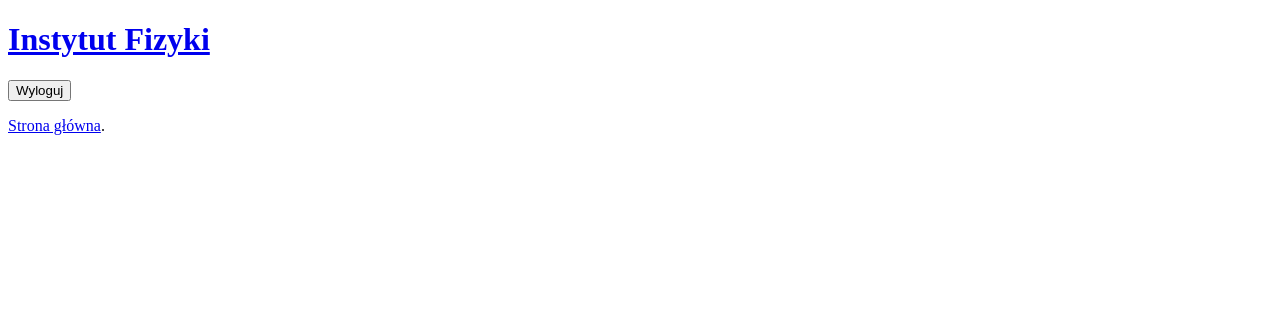
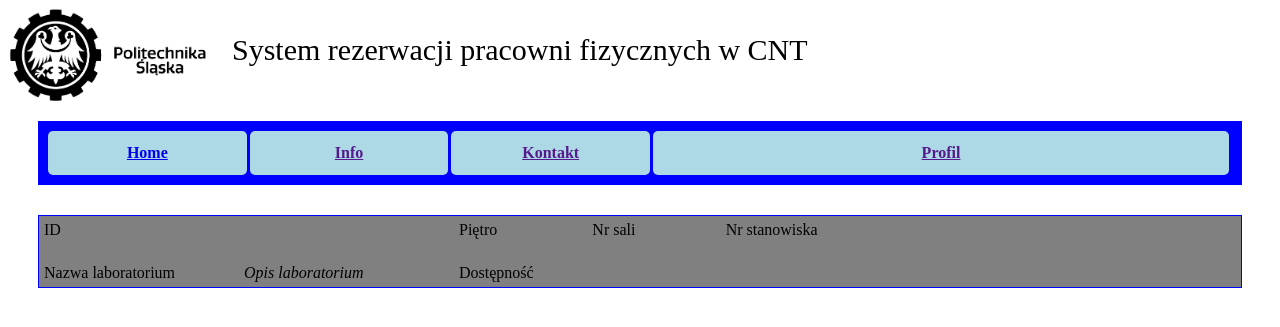
Before and after one commit to marcciszek/Rejestracja-sali-laboratoryjnych-django, a Django app: page /laboratoria/ in a window 1280 px wide. Shown: the top 327 px of the page. Run offline with Django 3.2, Linux system fonts and the light colour scheme; the visitor is signed in with stand-in values (Sample User, id 1); data that the repository does not hold is empty.

Commit message:
Dodano numer stanowiska do modelu (dodanie go do slug, zabezpieczono przed stworzeniem dwoch identycznych pokoi), dodano tabele wyswietlajaca liste dostepnych laboratoriow, pare drobnych poprawek w panelu administracyjnym

```diff
--- a/SheldonSite/Laboratoria/admin.py
+++ b/SheldonSite/Laboratoria/admin.py
@@ -4,7 +4,7 @@ from .models import Room
 
 @admin.register(Room)
 class RoomAdmin(admin.ModelAdmin):
-    list_display = ('title', 'description', 'floor', 'room_number', 'status')
-    list_filter = ('status', 'floor', 'room_number')
-    search_fields = ('title', 'description', 'room_number')
+    list_display = ('title', 'description', 'floor', 'room_number', 'room_station', 'status')
+    list_filter = ('status', 'floor', 'room_number', 'room_station')
+    search_fields = ('title', 'description', 'room_number', 'room_station')
     readonly_fields = ('slug',)
--- a/SheldonSite/Laboratoria/models.py
+++ b/SheldonSite/Laboratoria/models.py
@@ -12,15 +12,19 @@ class AvailableManager(models.Manager):
 
 class Room(models.Model):
     class Floor(models.IntegerChoices):
-        GROUND = 0
-        FIRST = 1
-        SECOUND = 2
+        Parter = 0
+        Pierwsze = 1
+        Drugie = 2
     floor = models.IntegerField(choices=Floor.choices,
-                                default=0)
+                                default=0,
+                                verbose_name="Piętro")
 
-    room_number = models.PositiveIntegerField()
-    title = models.CharField(max_length=50)
-    description = models.TextField()
+    room_number = models.PositiveIntegerField(verbose_name="Numer pokoju")
+    room_station = models.PositiveIntegerField(default=1,
+                                               verbose_name="Numer stanowiska")
+    title = models.CharField(max_length=50,
+                             verbose_name="Nazwa pokoju")
+    description = models.TextField(verbose_name="Opis")
 
     slug = models.SlugField(unique=True)
 
@@ -34,11 +38,14 @@ class Room(models.Model):
 
     def save(self, *args, **kwargs):
         if not self.slug:
-            self.slug = slugify(str(self.floor) + "-" + str(self.room_number))
+            self.slug = slugify(str(self.floor) + "-" + str(self.room_number) + "-" + str(self.room_station))
         super(Room, self).save(*args, **kwargs)
 
     class Meta:
-        ordering = ('floor', 'room_number')
+        verbose_name = 'Laboratorium'
+        verbose_name_plural = 'Laboratoria'
+        ordering = ('floor', 'room_number', 'room_station')
+        unique_together = ['floor', 'room_number', 'room_station']
 
     def __str__(self):
         return self.title
--- /dev/null
+++ b/SheldonSite/Laboratoria/static/lab_list.css
@@ -0,0 +1,115 @@
+ul#navbar {
+  display: flex;
+  flex-direction: row;
+  flex-wrap: wrap;
+  padding: 10px;
+  margin-left: 30px;
+  margin-right: 30px;
+  list-style: none;
+  background-color:blue;
+  align-items:stretch;
+}
+
+ul#navbar li {
+background-color:lightblue;
+  padding: 5px;
+  color: white;
+  font-weight: bold;
+  font-size: 1em;
+  text-align: center;
+  margin:0 3px 0 0;
+  border-radius:5px;
+  flex:1;
+}
+
+ul#navbar .navbaritem-profile{
+    flex-grow:3;
+}
+
+li a {
+  display: block;
+  padding: 8px;
+}
+
+img#polsl-logo{
+    max-width:200px;
+    max-height:200px;
+    display:inline;
+    vertical-align:middle;
+}
+
+div#room-container{
+    display:block;
+}
+
+#main-container{
+  margin: 20px;
+  padding: 10px;
+}
+
+.table-row {
+    display:flex;
+    flex-wrap:wrap;
+    align-items: stretch;
+    border:1px solid blue;
+    gap:15px;
+}
+
+.table-header{
+  background: gray;
+}
+
+.table-row > div.table-wrapper {
+    display:flex;
+    flex-basis: 400px;
+    max-width: 400px;
+}
+
+.table-row > div > div {
+    padding:5px;
+}
+
+.wrapper-room-id{
+
+}
+
+.wrapper-room-location{
+}
+
+.wrapper-room-location > div{
+  width: 50%;
+}
+
+.wrapper-room-name{
+
+}
+
+.wrapper-room-status{
+
+}
+
+.wrapper-room-name > div{
+  width: 50%;
+}
+
+.room-description{
+  font-style: italic;
+  cursor: pointer;
+}
+
+#website-title-header {
+    display:inline;
+    margin:0px 20px;
+    font-size:0px;
+}
+@media screen and (min-width:1200px){
+    #website-title-header{
+        font-size:30px;
+    }
+}
+
+@media screen and (max-width:500px){
+    .table-row > div.table-wrapper {
+    flex-direction: column;
+}
+}
--- a/SheldonSite/Laboratoria/templates/laboratoria/base_lab.html
+++ b/SheldonSite/Laboratoria/templates/laboratoria/base_lab.html
@@ -4,6 +4,7 @@
 <head>
     <meta charset="UTF-8">
     <title>{% block title %}{% endblock %}</title>
+    {% block extra_head %}{% endblock %}
 </head>
 <body>
         {% block mainpage %}
@@ -13,10 +14,10 @@
         {% endblock %}
     </div>
 </body>
-<footer>
-    <a href="{% url 'account:logout' %}">
-        <button>Wyloguj</button>
-    </a>
-    <p><a href="{% url 'homepage' %}">Strona główna</a>.</p>
-</footer>
+<!--<footer>-->
+<!--    <a href="{% url 'account:logout' %}">-->
+<!--        <button>Wyloguj</button>-->
+<!--    </a>-->
+<!--    <p><a href="{% url 'homepage' %}">Strona główna</a>.</p>-->
+<!--</footer>-->
 </html>
--- a/SheldonSite/Laboratoria/templates/laboratoria/room/detail.html
+++ b/SheldonSite/Laboratoria/templates/laboratoria/room/detail.html
@@ -5,7 +5,7 @@
 {% block mainpage %}
   <h1>
     <a href="{% url 'laboratoria:room_list' %}">
-      Instytut Fizyki
+      Lista Laboratoriów Instytutu Fizyki
     </a>
   </h1>
 {% endblock %}
@@ -14,6 +14,7 @@
     <h1>{{room.title}}</h1>
     <h3>Pietro: {{room.floor}}</h3>
     <h3>Pokój numer: {{room.room_number}}</h3>
+    <h3>Numer stanowiska: {{room.room_station}}</h3>
     <h2>
         {{room.description|linebreaks}}
     </h2>
--- a/SheldonSite/Laboratoria/templates/laboratoria/room/list.html
+++ b/SheldonSite/Laboratoria/templates/laboratoria/room/list.html
@@ -1,21 +1,76 @@
 {% extends "laboratoria/base_lab.html" %}
+{% load static %}
 
-{% block title %}Lista Laboratoriów{% endblock %}
+{% block title %}Lista - System rezerwacji pracowni fizycznych{% endblock %}
+{% block extra_head %}
+  <meta name="viewport" content="width=device-width, initial-scale=1.0">
+  <link href="{% static 'lab_list.css' %}" rel="stylesheet">
+{% endblock %}
 
 {% block mainpage %}
-  <h1>
-    <a href="{% url 'laboratoria:room_list' %}">
-      Instytut Fizyki
-    </a>
-  </h1>
 {% endblock %}
 
 {% block content %}
-  {% for room in rooms %}
-    <h2>
-      <a href="{{room.get_absolute_url}}">
-        {{room.title}}
-      </a>
-    </h2>
-  {% endfor %}
+<div id = "main-header" style="display: table; overflow: hidden;">
+    <div style="display: table-cell; vertical-align: middle;">
+        <div>
+          <img id = "polsl-logo" src="{% static 'img/polsl_logo.png' %}" alt = "Politechnika Śląska" style="" />
+          <p id = "website-title-header" >System rezerwacji pracowni fizycznych w CNT</p>
+        </div>
+    </div>
+</div>
+<ul id = "navbar">
+    <li class="navbaritem"><a href="{% url 'homepage' %}">Home</a></li>
+    <li class="navbaritem"><a href="">Info</a></li>
+    <li class="navbaritem"><a href="">Kontakt</a></li>
+    <li class="navbaritem navbaritem-profile"><a href="">Profil</a></li>
+</ul>
+
+<div id = "main-container">
+    <div id = "room-container" style="display:grid;">
+
+        <div class = "table-row table-header">
+            <div class = "table-wrapper wrapper-room-id">
+                <div class = "room-intable-id">ID</div>
+            </div>
+            <div class = "table-wrapper wrapper-room-location">
+                <div class = "room-floor">Piętro</div>
+                <div class = "room-id">Nr sali</div>
+                <div class = "room-station">Nr stanowiska</div>
+            </div>
+            <div class = "table-wrapper wrapper-room-name">
+                <div class = "room-name">Nazwa laboratorium</div>
+                <div class = "room-description" style="cursor: initial;">Opis laboratorium</div>
+            </div>
+            <div class = "table-wrapper wrapper-room-status">
+                <div class = "room-status">Dostępność</div>
+                <div class = "room-status-icon" style="visibility: hidden;"></div>
+                <div class = "room-order-button" style="visibility: hidden;">Zarezerwuj</div>
+            </div>
+        </div>
+
+        {% for room in rooms %}
+            <div class = "table-row">
+                <div class = "table-wrapper wrapper-room-id">
+                    <div class = "room-intable-id"><a href="{{room.get_absolute_url}}">{{room.slug}}</a></div>
+                </div>
+                <div class = "table-wrapper wrapper-room-location">
+                    <div class = "room-floor">{{room.get_floor_display}}</div>
+                    <div class = "room-id">{{room.room_number}}</div>
+                    <div class = "room-station">{{room.room_station}}</div>
+                </div>
+                <div class = "table-wrapper wrapper-room-name">
+                    <div class = "room-name">{{room.title}}</div>
+                    <div class = "room-description">{{room.description}}</div>
+                </div>
+                <div class = "table-wrapper wrapper-room-status">
+                    <div class = "room-status">Dostępny</div>
+                    <div class = "room-status-icon">X</div>
+                    <div class = "room-order-button">Zarezerwuj</div>
+                </div>
+            </div>
+        {% endfor %}
+
+    </div>
+</div>
 {% endblock %}
--- a/SheldonSite/SheldonSite/main_views.py
+++ b/SheldonSite/SheldonSite/main_views.py
@@ -1,5 +1,6 @@
 from django.shortcuts import render, get_object_or_404
+from django.contrib.auth.decorators import login_required
 
-
+@login_required
 def homepage(request):
     return render(request, 'mainpage/mainpage.html')
--- a/SheldonSite/SheldonSite/templates/base.html
+++ b/SheldonSite/SheldonSite/templates/base.html
@@ -1,6 +1,6 @@
 {% load static %}
 <!DOCTYPE html>
-<html lang="en">
+<html lang="pl">
 <head>
     <meta charset="UTF-8">
     <title>{% block title %}{% endblock %}</title>
--- a/SheldonSite/account/templates/base_account.html
+++ b/SheldonSite/account/templates/base_account.html
@@ -1,6 +1,6 @@
 {% load static %}
 <!DOCTYPE html>
-<html lang="en">
+<html lang="pl">
 <head>
     <meta charset="UTF-8">
     <title>{% block title %}{% endblock %}</title>
```
Also changed, not shown: SheldonSite/Laboratoria/static/img/polsl_logo.png (added).
